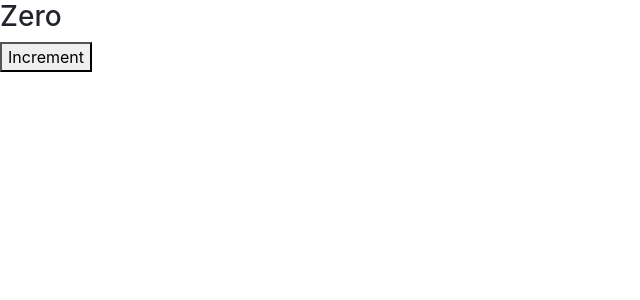
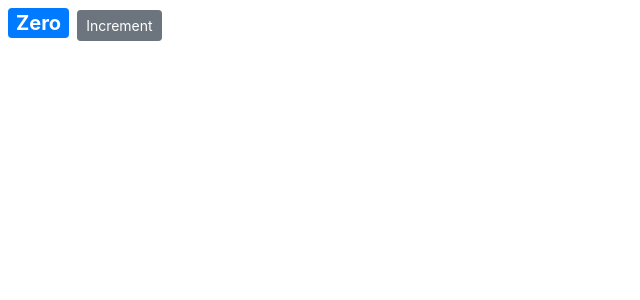
Before and after one commit to ken88ling/counter-app-ReactApp, a React (Create React App) app: page / in a window 1280 px wide. Shown: the top 300 px of the page, without its empty margins (0-640 px from the left). Built offline with nearby package versions, Linux system fonts and the light colour scheme.

Commit message:
40:49 Setting Attributes

```diff
--- a/src/components/counter.jsx
+++ b/src/components/counter.jsx
@@ -2,22 +2,30 @@
 
 class Counter extends Component {
   state = {
-    count: 0
+    count: 0,
+    imageUrl: "https://picsum.photos/200"
+  };
+
+  styles = {
+    fontSize: 15,
+    fontWeight: "bold"
   };
 
   render() {
     React.createElement("div");
     return (
       <div>
-        <span>{this.formatCount()}</span>
-        <button>Increment</button>
+        <span style={{ fontSize: 20 }} className="badge badge-primary m-2">
+          {this.formatCount()}
+        </span>
+        <button className="btn btn-secondary btn-sm">Increment</button>
       </div>
     );
   }
 
   formatCount() {
     const { count } = this.state;
-    return count === 0 ? <h3>Zero</h3> : count;
+    return count === 0 ? "Zero" : count;
   }
 }
 
```
